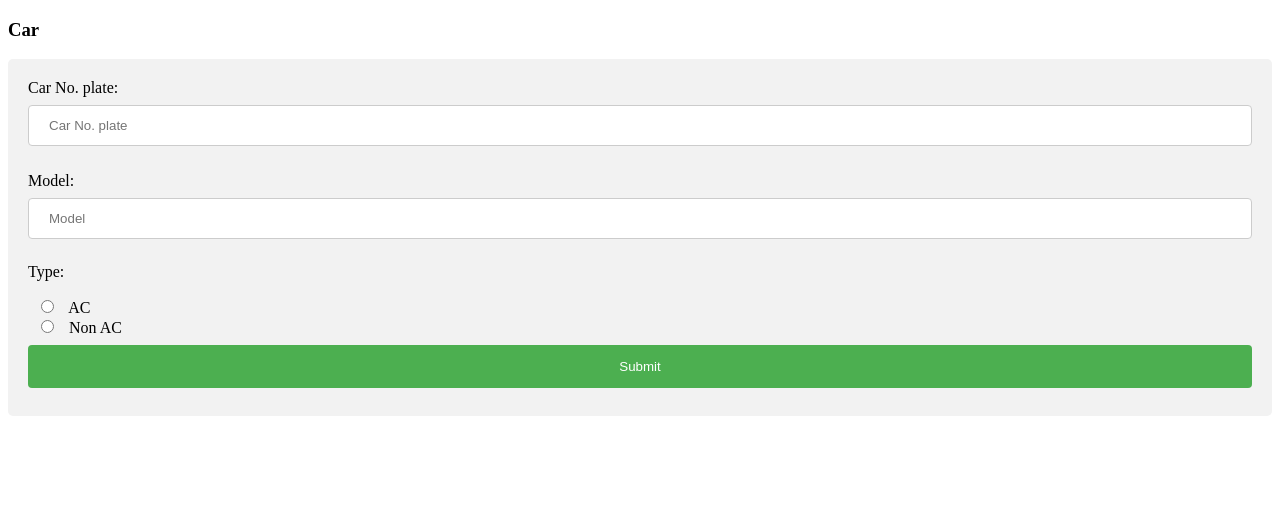
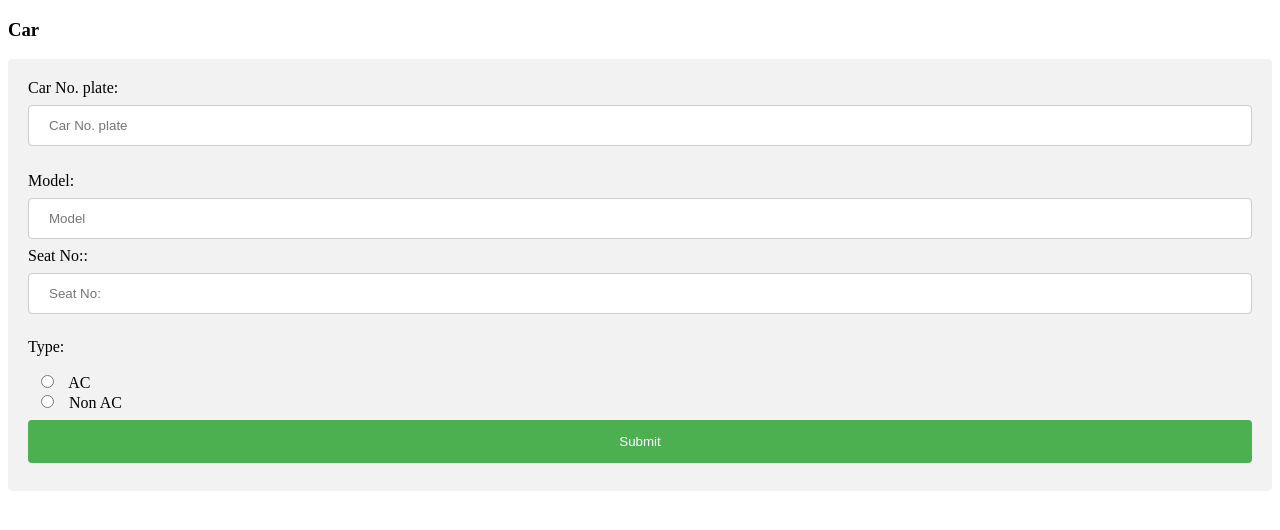
Before and after one commit to shadmantaqi/HACKNSU4_NSU_Forver_Alone_Coder, a PHP site: page /car.php in a window 1280 px wide. Shown: the top 530 px of the page. Run offline with PHP 8.4, Linux system fonts and the light colour scheme.

Commit message:
car added

```diff
--- a/car.php
+++ b/car.php
@@ -42,6 +42,8 @@ div {
   <input type="int" id="noplate" name="noplate" value="" placeholder="Car No. plate" pattern=""><br><br>
   <label for="model">Model:</label><br>
   <input type="text" id="model" name="model" value="" placeholder="Model" pattern=""<br><br>
+  <label for="Seat No:">Seat No::</label><br>
+  <input type="text" id="Seat No:" name="Seat No:" value="" placeholder="Seat No:" pattern=""<br><br>
   <p>Type:</p>
 <form action="/action_page.php">
   <input type="radio" id="html" name="type" value="AC">
```
